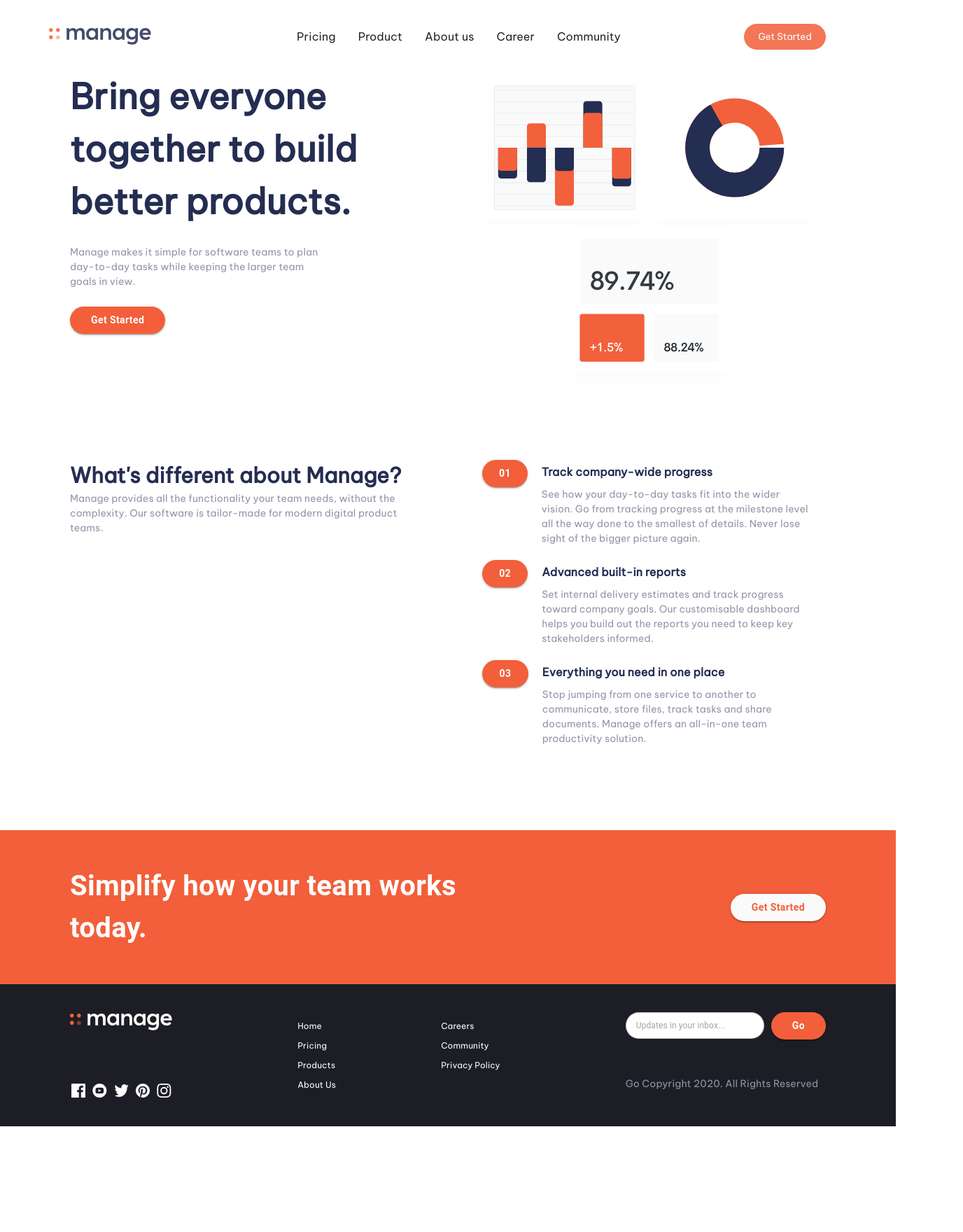
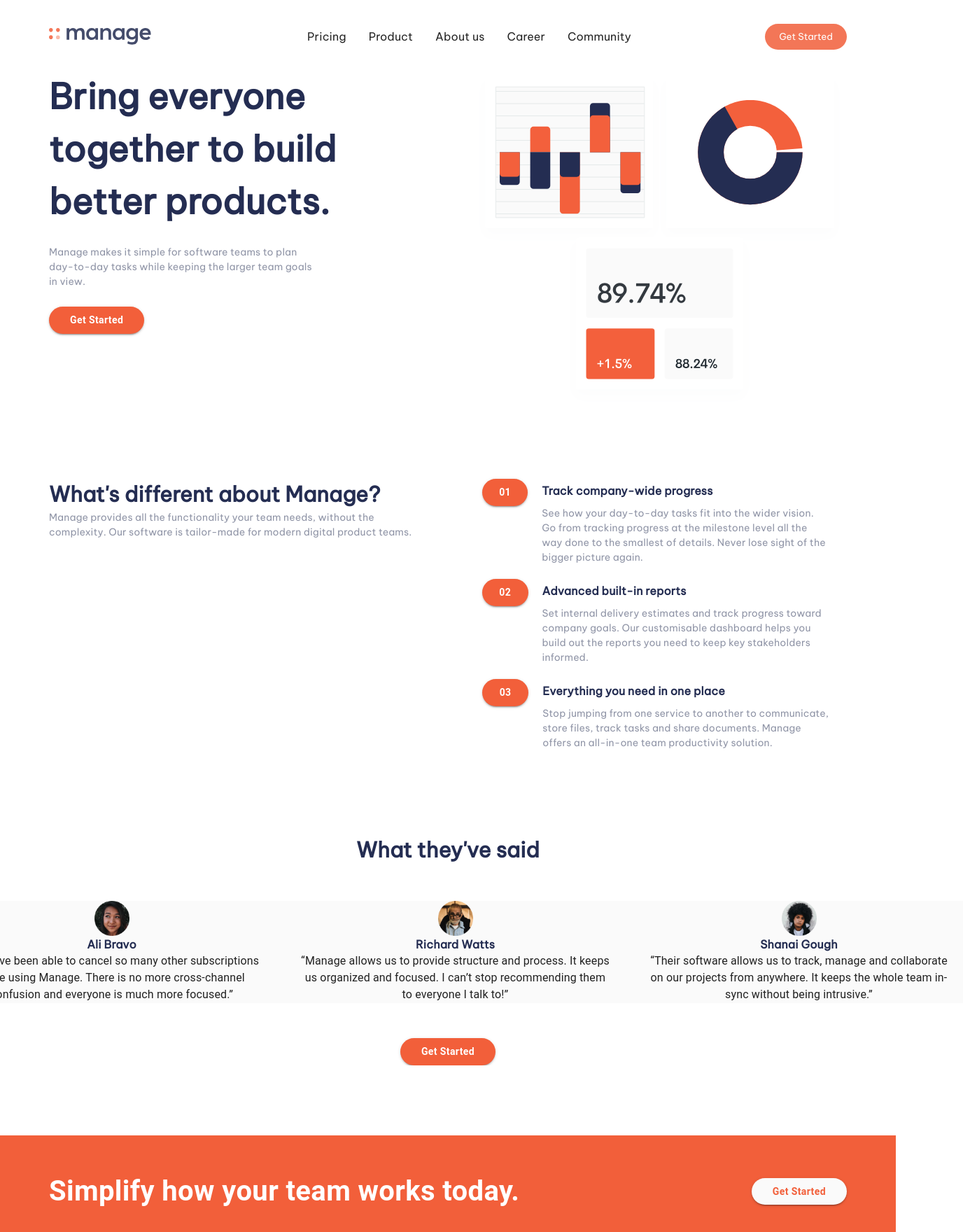
Before and after one commit to lamba01/Manage-Landing-Page, a React (Create React App) app: page / in a window 1280 px wide. Shown: the top 1760 px of the page at 70% size, 1376 px wide, since content can reach past the window. Before the commit the page ends 1609 px from the top, so only its background shows below. Built offline with nearby package versions, Linux system fonts and the light colour scheme.

Commit message:
added final changes

```diff
--- a/src/App.js
+++ b/src/App.js
@@ -10,7 +10,7 @@ function App() {
     <div className="App">
       <HeroSection />
       <About />
-      {/* <Testimonial /> */}
+      <Testimonial />
       <Banner />
       <Footer />
     </div>
--- a/src/components/CustomContainer.js
+++ b/src/components/CustomContainer.js
@@ -12,7 +12,7 @@ function CustomContainer({ children, ...props }) {
         width: '100%',
         flexDirection: { xs: 'column', md: 'row' },
         gap: '50px',
-        padding: {xs: '0px 20px', md: '0px 100px'}
+        padding: {xs: '0px 20px', md: '0px 70px'}
       }}
       {...props}>
       {children}
--- a/src/components/Navigation/Navbar.jsx
+++ b/src/components/Navigation/Navbar.jsx
@@ -1,13 +1,25 @@
-import React from 'react'
+import React, { useState } from 'react'
 import './navbar.css'
 import logo from '../../assets/logo.svg'
 
 function Navigation() {
+  const [isMenuOpen, setIsMenuOpen] = useState(false);
+
+  const handleMenuToggle = () => {
+    setIsMenuOpen(!isMenuOpen);
+
+    // Toggle the no-scroll class on the body element
+    if (!isMenuOpen) {
+      document.body.classList.add('no-scroll');
+    } else {
+      document.body.classList.remove('no-scroll');
+    }
+  };
 
   return (
     <nav className="navbar">
     <div className="navbar-container">
-      <input type="checkbox" name="" id="" />
+      <input type="checkbox" name="" id="" onChange={handleMenuToggle}/>
       <div className="hamburger-lines">
         <span className="line line1"></span>
         <span className="line line2"></span>
--- a/src/components/Navigation/navbar.css
+++ b/src/components/Navigation/navbar.css
@@ -19,7 +19,7 @@ body {
   position: absolute;
   left: 70px;
   top: 0;
-  right: 100px;
+  right: 70px;
   background: none;
   color: #000;
   opacity: 0.85;
@@ -169,6 +169,7 @@ body {
     padding: 15px;
     height: 30%;
     z-index: 35;
+    overflow: hidden;
   }
   .overlay {
     position: absolute;
@@ -178,10 +179,11 @@ body {
     margin-left: -65px;
     height: calc(90vh - 100px); /* Adjust height to exclude navbar height */
     background-image: linear-gradient(to bottom, rgba(0, 0, 0, 0), rgba(0, 0, 0, 0.5)); /* Gradient from transparent to semi-transparent black */
-    z-index: 10;
+    z-index: 100;
     transition: transform 0.5s ease-in-out;
     transform: translateY(-150%);
     display: block;
+    overflow: hidden;
   }
 
   .navbar .menu-items li {
@@ -214,6 +216,10 @@ body {
     width: 50px;
     height: 50px;
   }
+  .no-scroll {
+    overflow: hidden;
+  }
+
 }
 
 @media (max-width: 767px) {
--- a/src/components/TestimonialContainer.js
+++ b/src/components/TestimonialContainer.js
@@ -7,12 +7,13 @@ function TestimonialContainer({ children }) {
     sx={{
         backgroundColor: 'hsl(0, 0%, 98%)',
         margin: '50px 10px',
-        width: '95%',
+        width: '100%',
         textAlign: 'center',
         display: 'flex',
         justifyContent: 'center',
         flexDirection: 'column',
-        alignItems: 'center'
+        overflowX: 'hidden',
+        alignItems: 'center',
     }}
     >
     {children}
--- a/src/sections/Footer.jsx
+++ b/src/sections/Footer.jsx
@@ -16,7 +16,7 @@ function Footer() {
         width: '100vw',
         margin: '0px',
         flexDirection: { xs: 'column', md: 'row' },
-        padding: {xs: '30px 0px', md: '40px 100px'},
+        padding: {xs: '30px 0px', md: '40px 70px'},
         justifyContent: 'space-between',
         alignItems: 'center',
         position: 'relative',
@@ -41,7 +41,8 @@ function Footer() {
                 order: {xs: '1', md: '2'},
                 display: 'flex',
                 gap: {xs: '50px', md: '10px'},
-                marginTop : '10px'
+                marginTop : '10px',
+                justifyContent: 'center'
             }}>
                 <img src={facebookIcon} alt="facebook" />
                 <img src={youtubeIcon} alt="youtube"/>
--- a/src/sections/HeroSection.jsx
+++ b/src/sections/HeroSection.jsx
@@ -14,7 +14,7 @@ function HeroSection() {
             width: { xs: '100%', md: '50%' },
             display: 'flex',
             flexDirection: 'column',
-            order: { xs: '2', md: '1' },
+            order: { xs: '2', sm: '2', md: '1' },
             textAlign: { xs: 'center', md: 'left' },
             alignItems: { xs: 'center', md: 'flex-start' },
             padding: '0px'
--- a/src/sections/Testimonial.jsx
+++ b/src/sections/Testimonial.jsx
@@ -20,7 +20,7 @@ function Testimonial() {
         autoplayspeed: 1000,
         responsive: [
           {
-            breakpoint: 1024, // Adjust breakpoint for your needs
+            breakpoint: 600, // Adjust breakpoint for your needs
             settings: {
                 dots: true,
               slidesToShow: 1,
@@ -34,7 +34,7 @@ function Testimonial() {
       };
 
   return (
-    <Box sx={{width: {xs: '100%', md: '115%'}, margin: {xs: '0px', md: '100px 0px 0px -100px'}, padding: {xs: '0px 20px', md: '0px'}, textAlign: 'center'}}>
+    <Box sx={{width: {xs: '100%', sm: '115%', overflowX: 'hidden', md: '115%'}, margin: { xs: '0px', sm: '100px -7.5% 0px -7.5%', md: '100px -7.5% 0px -7.5%' }, padding: {xs: '0px 20px', md: '0px'}, textAlign: 'center'}}>
         <Typography variant='myHeader'
              sx={{
                 fontSize: {xs: '20px', md: '30px'}
```
